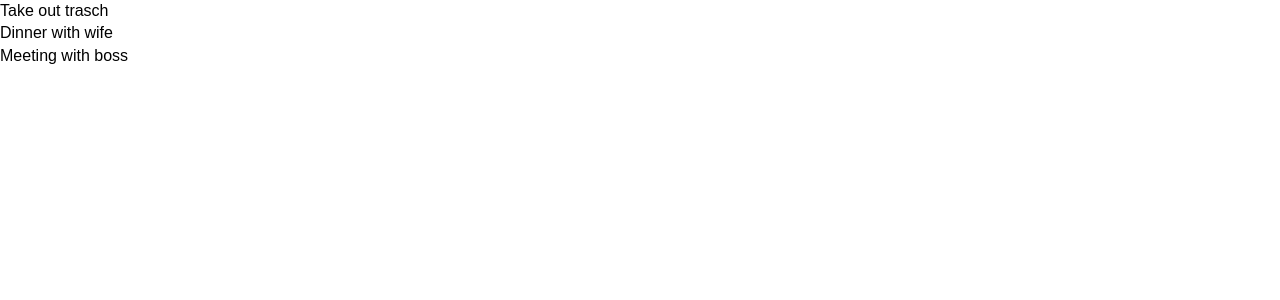
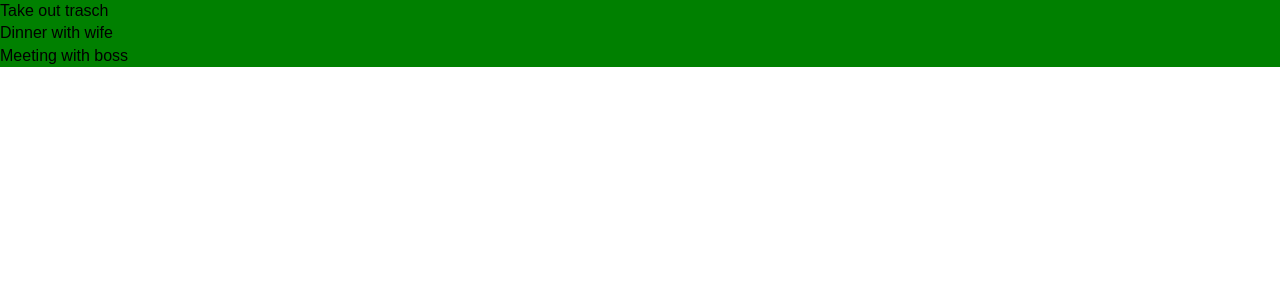
Before and after one commit to mindziukasss/react-todoList, a React (Create React App) app: page / in a window 1280 px wide. Shown: the top 300 px of the page. Built offline with nearby package versions, Linux system fonts and the light colour scheme.

Commit message:
Add simple style

```diff
--- a/src/components/TodoItem.js
+++ b/src/components/TodoItem.js
@@ -1,13 +1,23 @@
 import React, {Component} from 'react';
+import PropTypes from 'prop-types';
+
 
 class TodoItem extends Component {
     render() {
         return (
-            <div>
+            <div style={itemStyle}>
                <p>{this.props.todo.title}</p>
             </div>
         )
     }
 }
 
+TodoItem.propType = {
+    todos: PropTypes.object.isRequired
+}
+
+const  itemStyle = {
+    backgroundColor: 'green'
+}
+
 export default TodoItem;
```
